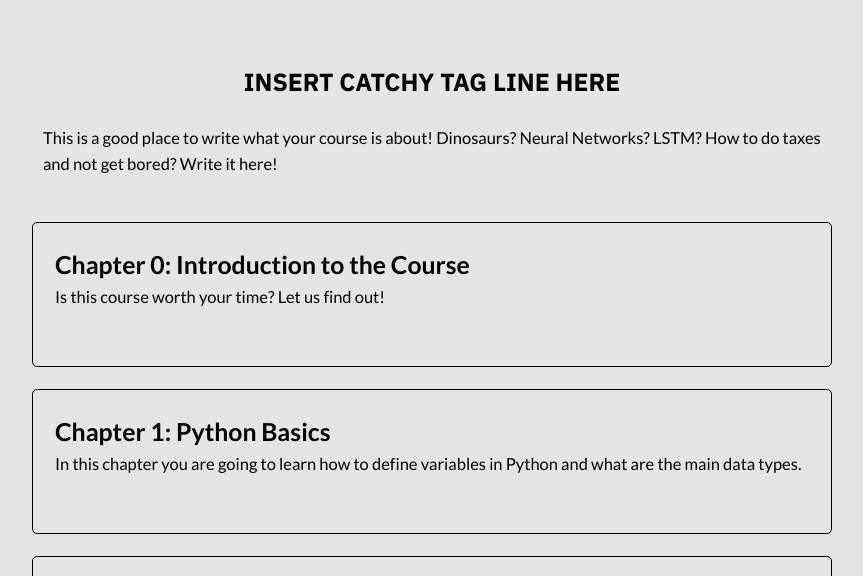
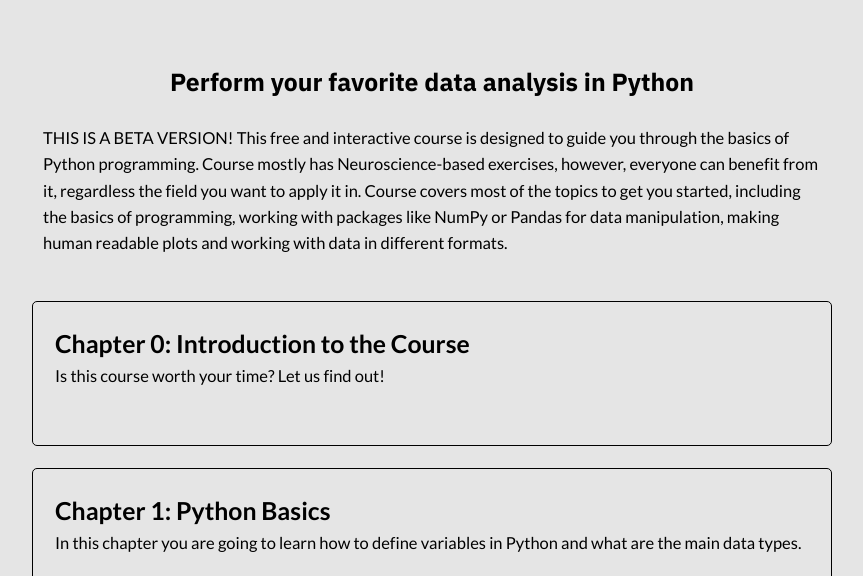
Before and after one commit to rklymentiev/py-for-neuro, a Gatsby site: page / in a window 1280 px wide. Shown: the part 180-756 px from the top of the page, without its empty margins (208-1071 px from the left). Built offline with nearby package versions, Linux system fonts and the light colour scheme; Gatsby itself is replaced by a stand-in of ours.

Commit message:
add course desription

```diff
--- a/src/pages/index.js
+++ b/src/pages/index.js
@@ -19,10 +19,11 @@ export default ({ data }) => {
             <Logo className={classes.logo} aria-label={siteMetadata.title} />
 
             <section>
-                <h1 className={classes.subtitle}> INSERT CATCHY TAG LINE HERE </h1>
+                <h1 className={classes.subtitle}> Perform your favorite data analysis in Python </h1>
                 <div className={classes.introduction}>
-                <p>
-                    This is a good place to write what your course is about!  Dinosaurs? Neural Networks? LSTM? How to do taxes and not get bored? Write it here!
+                <p> THIS IS A BETA VERSION!
+                    This free and interactive course is designed to guide you through the basics of Python programming. Course mostly has Neuroscience-based exercises, however, everyone can benefit from it, regardless the field you want to apply it in.
+                    Course covers most of the topics to get you started, including the basics of programming, working with packages like NumPy or Pandas for data manipulation, making human readable plots and working with data in different formats.
                 </p>
                 </div>
             </section>
```
